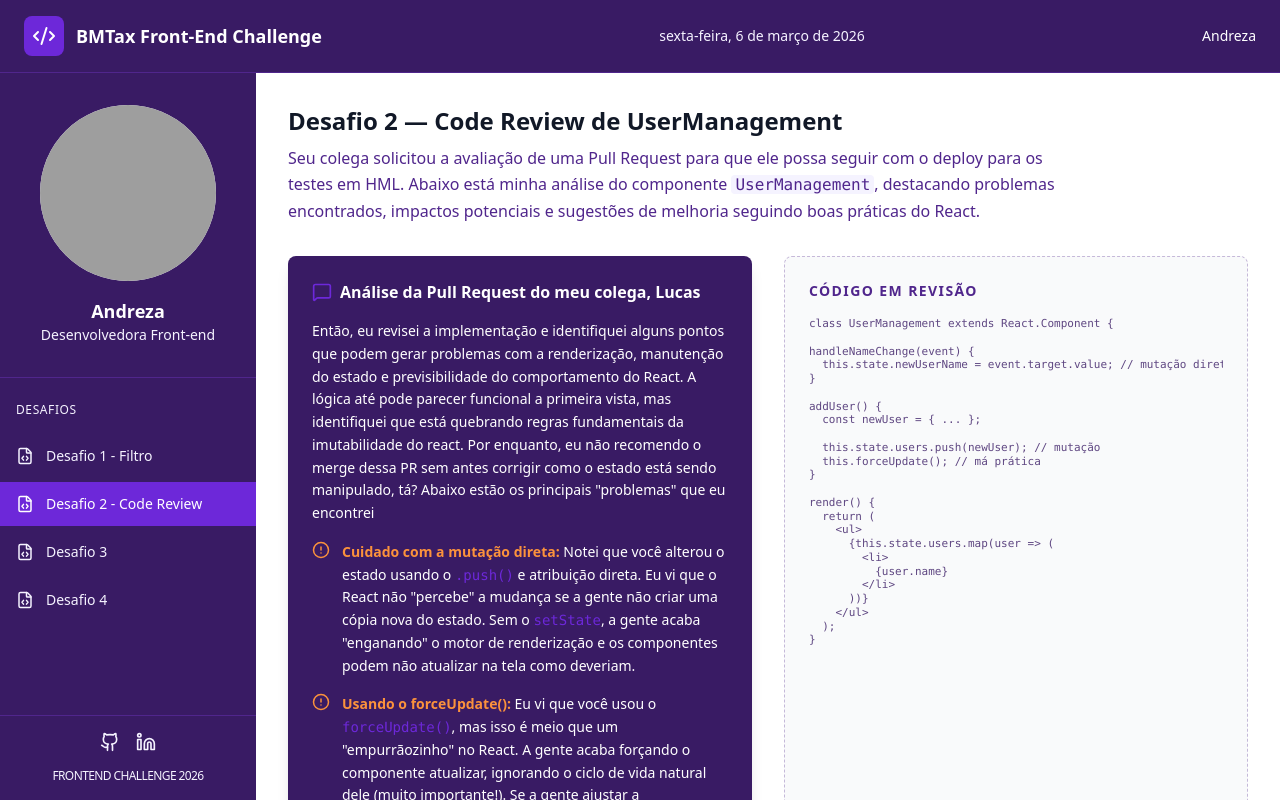
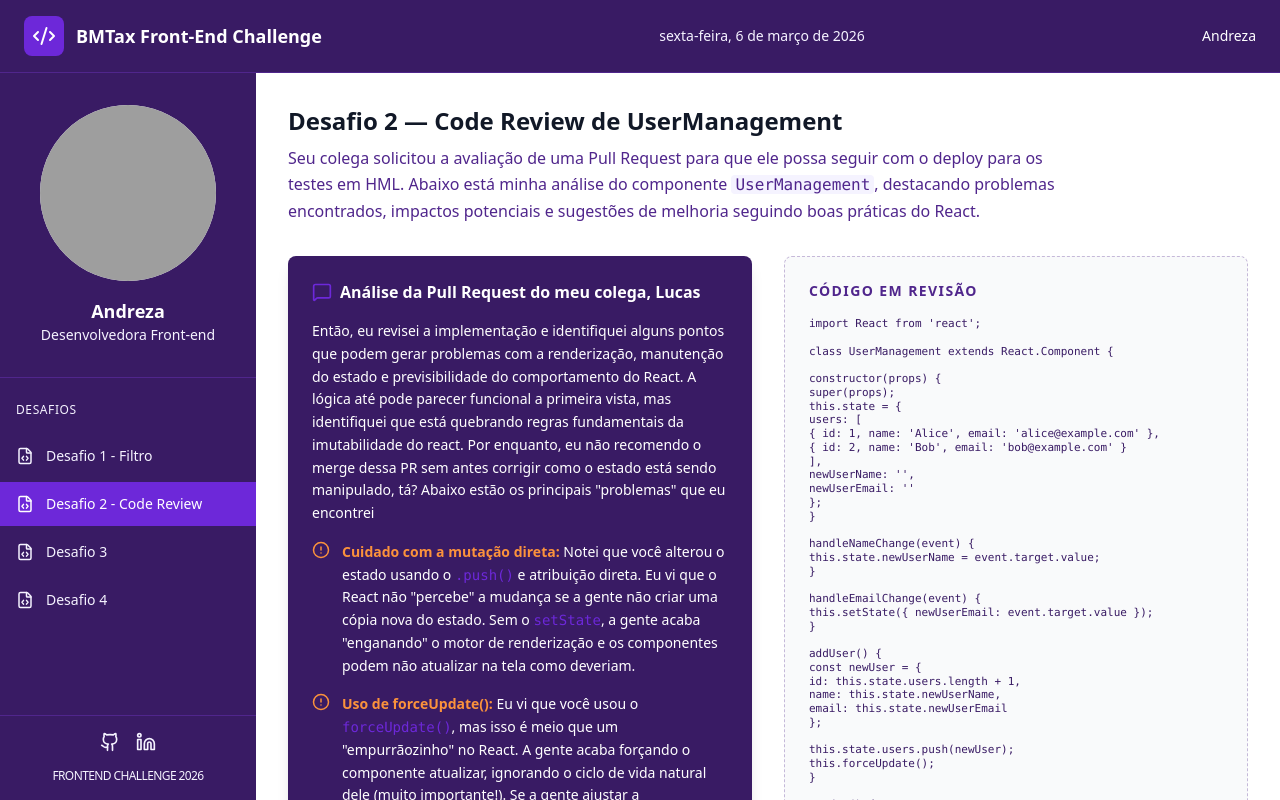
Before and after one commit to andrezadesousa/bmtax-frontend-challenge, a React (Vite) app: page / in a window 1280 px wide. Both pictures are taken after a click on the button "Desafio 2 - Code Review". Built offline with nearby package versions, Linux system fonts and the light colour scheme; grey boxes are pictures that could not be loaded.

Commit message:
wip(Challenge2): code review 90% complete

```diff
--- a/src/pages/Challenge2.tsx
+++ b/src/pages/Challenge2.tsx
@@ -62,7 +62,7 @@ export function Challenge2() {
                 <AlertCircle size={18} className="text-orange-400 shrink-0" />
                 <p>
                   <strong className="text-orange-400">
-                    Usando o forceUpdate():
+                    Uso de forceUpdate():
                   </strong>{" "}
                   Eu vi que você usou o{" "}
                   <code className="text-primary-light">forceUpdate()</code>, mas
@@ -127,27 +127,53 @@ export function Challenge2() {
                 </p>
               </div>
 
-              {/* Sugestão */}
+              {/* Problema 6 */}
               <div className="flex gap-3">
                 <CheckCircle2 size={18} className="text-green-400 shrink-0" />
                 <p>
                   <strong className="text-green-400">
-                    Que tal darmos um upgrade?
+                    Sugestão de melhoria: modernizar o componente
                   </strong>{" "}
-                  Eu sugiro refatorar esse componente para **Functional
-                  Component**. Usando o hook{" "}
-                  <code className="text-primary-light">useState</code>, a gente
-                  consegue matar esse{" "}
-                  <code className="text-primary-light">constructor</code>e o{" "}
-                  <code className="text-primary-light">this</code>, que sempre
-                  dão confusão. O código vai ficar bem mais limpo, moderno e
-                  muito mais fácil de ler e testar!
+                  É interessante refatorar o componente para um Functional
+                  Component utilizando Hooks como <code>useState</code>. Além de
+                  estar mais alinhado com o que o React recomenda hoje, o código
+                  fica bem mais enxuto: Ai não precisa do{" "}
+                  <code className="text-primary-light">constructor</code> e
+                  aquele monte de{" "}
+                  <code className="text-primary-light">this.state</code>{" "}
+                  espalhado
+                </p>
+              </div>
+
+              {/* COMENTÁRIOS DE TIME GRANDE */}
+
+              <div className="flex gap-3">
+                <CheckCircle2 size={18} className="text-green-400 shrink-0" />
+                <p>
+                  <strong className="text-green-400">
+                    Validação de dados:
+                  </strong>{" "}
+                  Antes de inserir um novo usuário, seria interessante validar
+                  se nome e email estão preenchidos, pois notei que dá para
+                  salvar usuários com os campos vazios. Isso evita inserir
+                  registros inconsistentes e melhora a experiência do usuário
+                </p>
+              </div>
+
+              <div className="flex gap-3">
+                <CheckCircle2 size={18} className="text-green-400 shrink-0" />
+                <p>
+                  <strong className="text-green-400">Escalabilidade:</strong>{" "}
+                  Caso a lista de usuários cresça, pode ser legal extrair o item
+                  da lista para um componente separado, isso facilita a
+                  reutilização e testes
                 </p>
               </div>
             </div>
           </div>
 
-          {/* MELHORIA */}
+          {/* IMPLEMENTAÇÃO CORRIGIDA */}
+
           <div className="border border-primary-light/20 p-6 rounded-lg bg-surface-light">
             <h3 className="font-bold text-primary-dark mb-3 flex items-center gap-2">
               <Code2 size={18} />
@@ -158,6 +184,7 @@ export function Challenge2() {
               {`import { useState } from "react";
 
 export function UserManagement() {
+
 const [users, setUsers] = useState([
 { id: 1, name: "Alice", email: "alice@example.com" },
 { id: 2, name: "Bob", email: "bob@example.com" }
@@ -167,20 +194,25 @@ export function UserManagement() {
 const [email, setEmail] = useState("");
 
 const addUser = () => {
+
+if (!name || !email) return;
+
 const newUser = {
-      id: Date.now(),
+id: crypto.randomUUID(),
 name,
 email
 };
 
-    setUsers((prev) => [...prev, newUser]);
+setUsers(prev => [...prev, newUser]);
 
 setName("");
 setEmail("");
+
 };
 
 return (
 <div>
+
 <input
 type="text"
 placeholder="Nome do usuário"
@@ -200,12 +232,13 @@ export function UserManagement() {
 </button>
 
 <ul>
-        {users.map((user) => (
+{users.map(user => (
 <li key={user.id}>
 {user.name} ({user.email})
 </li>
 ))}
 </ul>
+
 </div>
 );
 }`}
@@ -213,40 +246,96 @@ export function UserManagement() {
           </div>
         </section>
 
-        {/* CÓDIGO ORIGINAL */}
+        {/* CÓDIGO ORIGINAL COMPLETO */}
+
         <section className="bg-gray-50 p-6 rounded-lg border border-dashed border-primary-medium/30">
           <h2 className="text-sm font-bold text-primary-medium mb-4 uppercase tracking-widest">
             Código em Revisão
           </h2>
 
-          <div className="relative opacity-80 group hover:opacity-100 transition-opacity">
           <pre className="text-[11px] leading-tight text-primary-dark overflow-x-auto">
-              {`class UserManagement extends React.Component {
+            {`import React from 'react';
+
+class UserManagement extends React.Component {
+
+constructor(props) {
+super(props);
+this.state = {
+users: [
+{ id: 1, name: 'Alice', email: 'alice@example.com' },
+{ id: 2, name: 'Bob', email: 'bob@example.com' }
+],
+newUserName: '',
+newUserEmail: ''
+};
+}
 
 handleNameChange(event) {
-  this.state.newUserName = event.target.value; // mutação direta
+this.state.newUserName = event.target.value;
+}
+
+handleEmailChange(event) {
+this.setState({ newUserEmail: event.target.value });
 }
 
 addUser() {
-  const newUser = { ... };
+const newUser = {
+id: this.state.users.length + 1,
+name: this.state.newUserName,
+email: this.state.newUserEmail
+};
 
-  this.state.users.push(newUser); // mutação
-  this.forceUpdate(); // má prática
+this.state.users.push(newUser);
+this.forceUpdate();
 }
 
 render() {
 return (
+<div>
+
+<h2>Gerenciamento de Usuários</h2>
+
+<div>
+
+<input
+type="text"
+placeholder="Nome do usuário"
+value={this.state.newUserName}
+/>
+
+<input
+type="email"
+placeholder="Email do usuário"
+value={this.state.newUserEmail}
+onChange={(e) => this.handleEmailChange(e)}
+/>
+
+<button onClick={() => this.addUser()}>
+Adicionar Usuário
+</button>
+
+</div>
+
 <ul>
+
 {this.state.users.map(user => (
+
 <li>
-          {user.name}
+{user.name} ({user.email})
 </li>
+
 ))}
+
 </ul>
+
+</div>
 );
-}`}
+}
+}
+
+export default UserManagement;
+`}
           </pre>
-          </div>
         </section>
       </div>
     </div>
```
Lines whose indentation alone changed are shown as unchanged.
